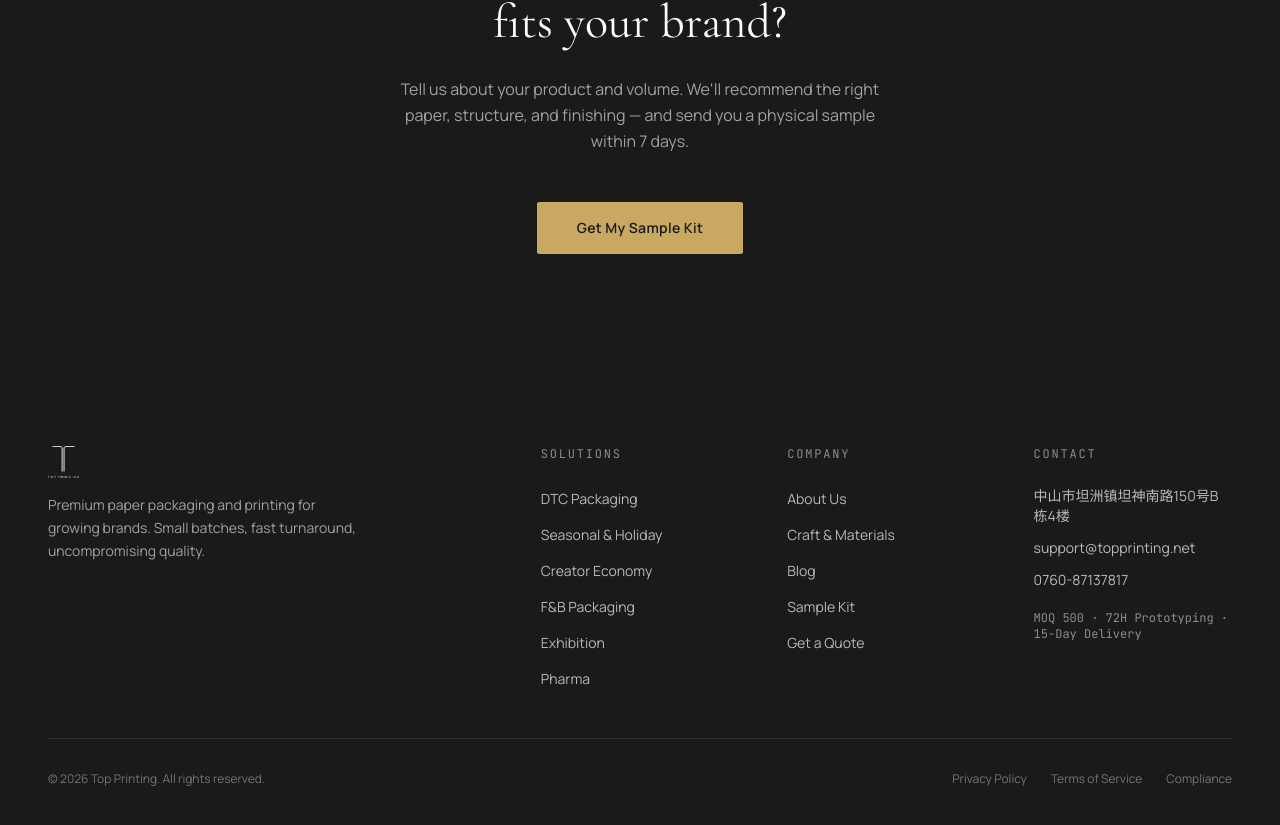
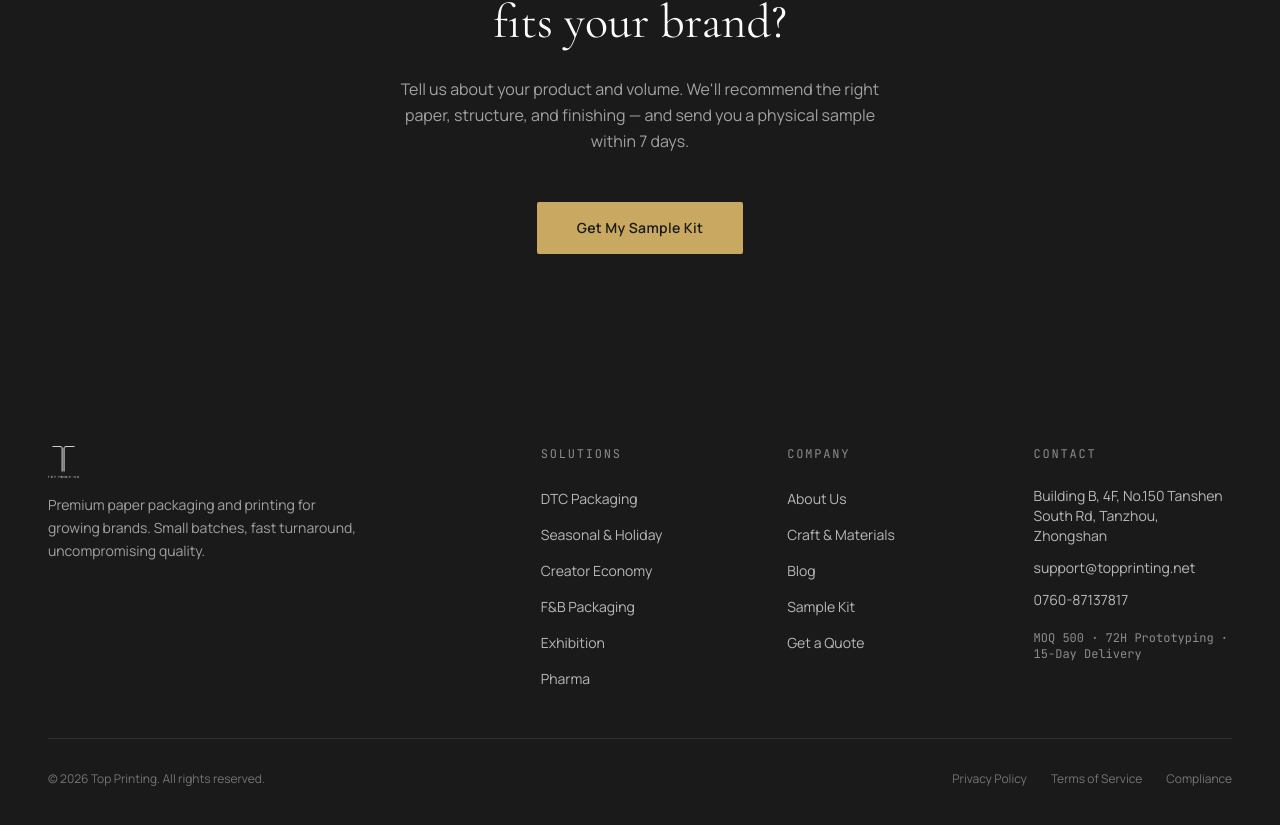
Before and after one commit to daisyfilfi1-lgtm/linkprint-pro, a Next.js app: page / in a window 1280 px wide. Shown: the part 6976-7801 px from the top of the page. Built offline with nearby package versions, Linux system fonts and the light colour scheme; no server answers.

Commit message:
fix: Footer地址改为英文

```diff
--- a/src/components/Footer.tsx
+++ b/src/components/Footer.tsx
@@ -80,7 +80,7 @@ export default function Footer() {
               Contact
             </h4>
             <ul className="space-y-3 text-sm text-off-white/70">
-              <li>中山市坦洲镇坦神南路150号B栋4楼</li>
+              <li>Building B, 4F, No.150 Tanshen South Rd, Tanzhou, Zhongshan</li>
               <li>support@topprinting.net</li>
               <li>0760-87137817</li>
               <li className="pt-2 text-off-white/50 font-mono text-xs">
```
